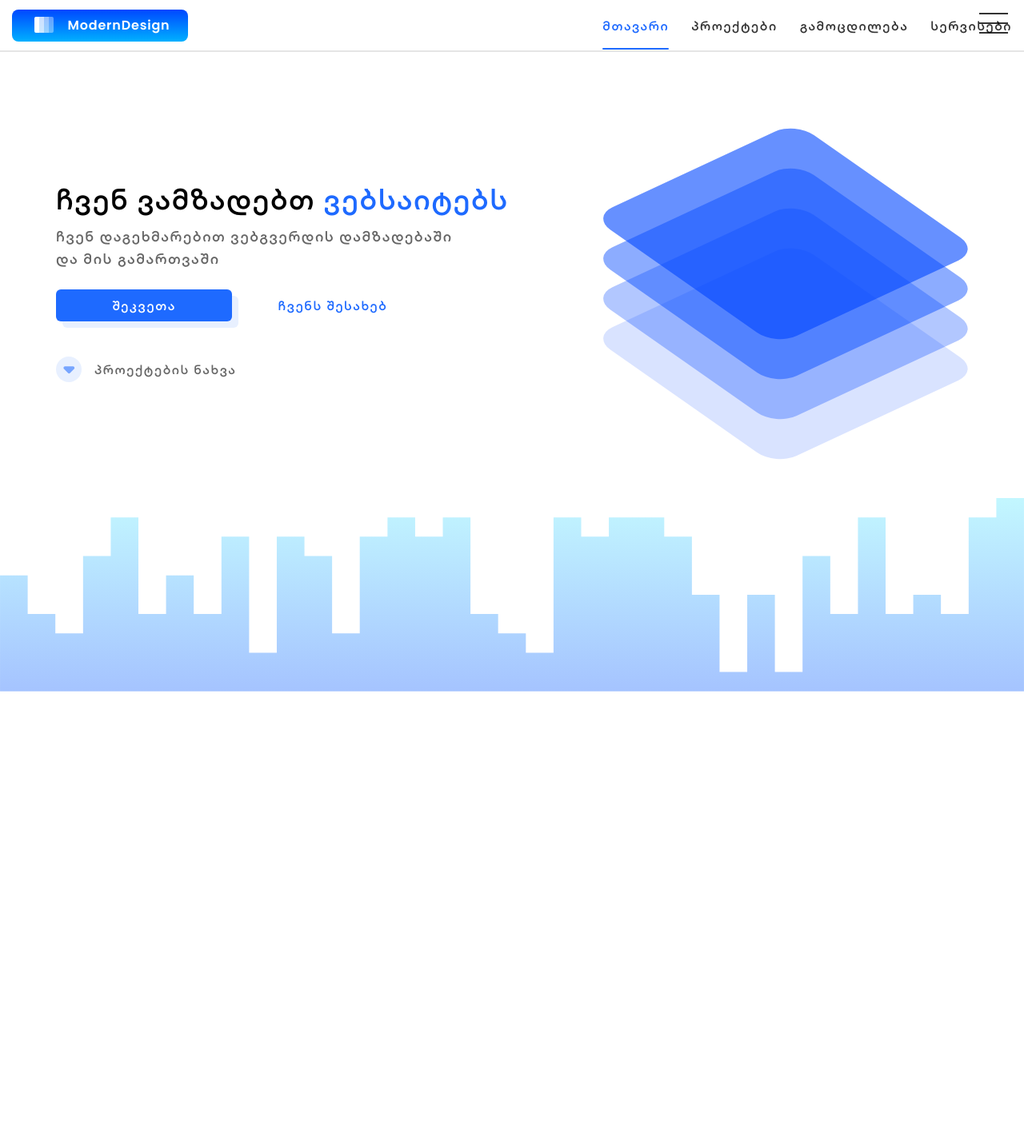
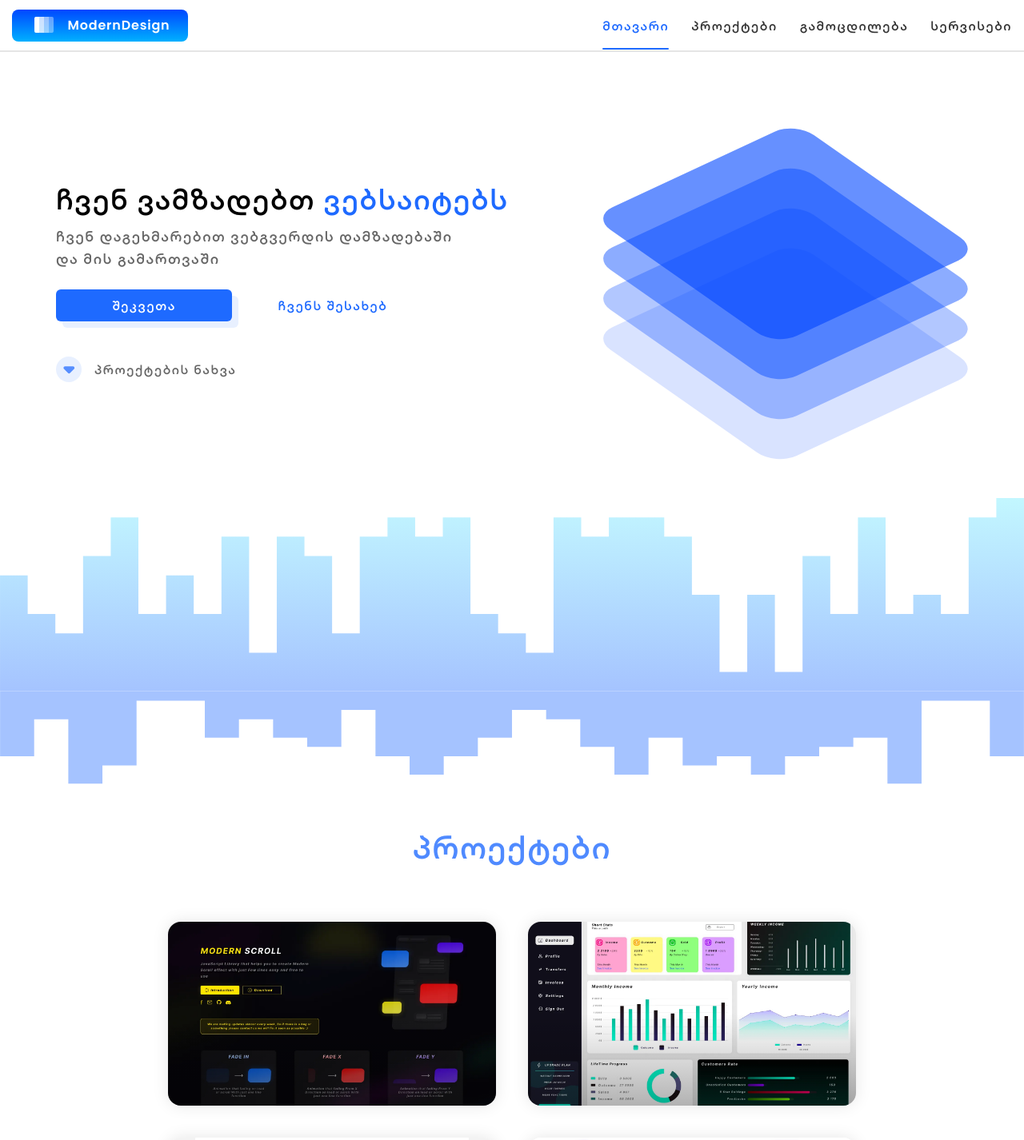
Before and after one commit to ModernDesigners/ModernDesign, a React (Vite) app: page / in a window 1280 px wide. Shown: the top 1426 px of the page at 80% size. Before the commit the page ends 865 px from the top, so only its background shows below. Built offline with nearby package versions, Linux system fonts and the light colour scheme.

Commit message:
Added Projects/Experience Responsive

```diff
--- a/src/App.tsx
+++ b/src/App.tsx
@@ -11,9 +11,9 @@ function App() {
     <>
       <Navbar />
       <Hero />
-      {/* <Projects />
+      <Projects />
       <Experience />
-      <Service />
+      {/* <Service />
       <Contact />
       <Footer />  */}
     </>
--- a/src/components/Navbar.tsx
+++ b/src/components/Navbar.tsx
@@ -14,13 +14,13 @@ export default function Navbar() {
 
   return (
     <nav
-      className={`w-full border-b-2 top-0 border-navLine h-[65px]  z-10 transition-all  bg-white md:fixed md:overflow-hidden md:pb-3 ${
-        isNavbarOpen ? "!h-[410px]" : ""
+      className={`w-full border-b-2 top-0 border-navLine h-[65px]  z-10 transition-all  bg-white md:fixed md:z-50 md:overflow-hidden md:pb-3 ${
+        isNavbarOpen ? "!h-[340px]" : ""
       } `}
     >
       <div
         onClick={() => setIsNavbarOpen((state) => !state)}
-        className=" h-9 aspect-square absolute top-4 right-5 items-center z-30 flex-col gap-[10px] hidden lg:flex md:flex"
+        className=" h-9 aspect-square absolute top-4 right-5  items-center z-30 flex-col gap-[10px] hidden  md:flex"
       >
         <span
           className={`block w-full h-[2px] transition-transform duration-150 bg-mainBlack ${
@@ -44,7 +44,7 @@ export default function Navbar() {
           {IiconBG}
           <p className=" font-main2 text-white tracking-wider">ModernDesign</p>
         </div>
-        <ul className="  inline-flex items-center gap-7 md:flex-col">
+        <ul className="  inline-flex items-center gap-7 md:flex-col md:gap-2">
           {navButtons.map((e, i) => (
             <li
               onClick={() => setIsNavbarOpen(false)}
--- a/src/components/ProjectCard.tsx
+++ b/src/components/ProjectCard.tsx
@@ -1,8 +1,8 @@
 export default function ProjectCard(props: { image: string }) {
   return (
-    <div className=" w-[410px] h-[230px] rounded-2xl shadow-projectCard overflow-hidden flex-shrink-0 relative cursor-pointer flex items-center justify-center [&>img]:hover:scale-110 [&>div]:hover:opacity-0 ">
+    <div className=" w-[410px] h-[230px] sm:h-[200px] sm:w-[100%] rounded-2xl shadow-projectCard overflow-hidden flex-shrink-0 relative cursor-pointer flex items-center justify-center [&>img]:hover:scale-110  [&>div]:hover:opacity-0 ">
       <img
-        className=" transition-transform duration-300 ease-in-out"
+        className="transition-transform duration-300 ease-in-out sm:h-full w-full object-cover"
         src={props.image}
         alt="projectImage"
       />
--- a/src/pages/home/Experience.tsx
+++ b/src/pages/home/Experience.tsx
@@ -17,14 +17,14 @@ export default function Experience() {
           <h1 className="text-white text-2xl pr-8">გამოცდილება</h1>
           <div className="h-1 w-full bg-mainWhite rounded-xl translate-y-[3px]"></div>
         </div>
-        <div className="flex items-center justify-between mt-10">
+        <div className="flex items-center justify-between mt-10 md:w-[90%] md:m-auto md:mt-20">
           <Istar className=" [&>path]:fill-cyanDecor drop-shadow-stars rotate-45 -translate-x-6" />
           <Istar className=" [&>path]:fill-cyanDecor drop-shadow-stars -rotate-45 translate-x-6" />
         </div>
 
-        <div className="flex mt-20">
-          <div className="text-mainWhiteT [&>div>p]:mb-3 [&>div>p]:max-w-[550px] w-[50%] flex flex-col justify-between">
-            <div className="">
+        <div className="flex mt-20 xl:flex-col xl:items-center text-center  ">
+          <div className="text-mainWhiteT [&>div>p]:mb-3 [&>div>p]:max-w-[550px] xl:max-w-full xl:w-full w-[50%] flex flex-col justify-between">
+            <div className="flex flex-col items-center">
               <p>3 წლიანი გამოცდილება ვებ-დეველოპმენტში</p>
               <p>სამუშაო გამოცდილება გუნდურ, სატესტო და რეალურ პროექტებზე.</p>
               <p>
@@ -37,28 +37,28 @@ export default function Experience() {
               </p>
             </div>
 
-            <div className="flex gap-4 flex-col">
-              <div className="flex items-center text-white tracking-widest">
-                <div className=" h-9 aspect-square rounded-full bg-cardBg flex justify-center items-center mr-3 ">
+            <div className="flex gap-4 flex-col xl:items-center xl:mt-20 xl:mb-20">
+              <div className="flex items-center text-white tracking-widest sm:justify-between  w-full">
+                <div className=" h-9 aspect-square rounded-full bg-cardBg flex justify-center items-center mr-3 sm:w-10 ">
                   <Iclock className="[&>path]:stroke-cyanDecor" />
                 </div>
-                სწრაფი მომსახურება
+                <p className=" w-full">სწრაფი მომსახურება</p>
               </div>
-              <div className="flex items-center text-white tracking-widest">
-                <div className=" h-9 aspect-square rounded-full bg-cardBg flex justify-center items-center mr-3 ">
+              <div className="flex items-center text-white tracking-widest sm:justify-between  w-full">
+                <div className=" h-9 aspect-square rounded-full bg-cardBg flex justify-center items-center mr-3 sm:w-10 ">
                   <Istar className="[&>path]:fill-cyanDecor" />
                 </div>
-                ოპტიმიზირებული/სწრაფი პროექტები
+                <p className=" w-full">ოპტიმიზირებული/სწრაფი პროექტები</p>
               </div>
             </div>
           </div>
-          <div className="flex justify-center min-h-full w-[50%]">
-            <div className=" min-w-[90%] w-[550px] bg-cardBg border-2 border-cardBorder rounded-lg py-10 px-16">
+          <div className="flex justify-center min-h-full w-[50%] lg:w-[90%]">
+            <div className=" min-w-[90%] w-[550px] bg-cardBg border-2 border-cardBorder rounded-lg py-10 px-16 sm:px-5">
               <p className="text-center text-white text-lg">
                 ტექნოლოგიები რომლებთანაც გვიმუშავია
               </p>
-              <div className=" w-14 h-[3px] rounded-lg bg-lineWhite mx-auto my-5"></div>
-              <div className="flex flex-wrap justify-center gap-5">
+              <div className=" w-14  h-[3px] rounded-lg bg-lineWhite mx-auto my-5 "></div>
+              <div className="flex flex-wrap justify-center gap-5   ">
                 {TechnologyList.map((e: ITechnology, i: number) => (
                   <LangIcon
                     key={i}
--- a/src/pages/home/Hero.tsx
+++ b/src/pages/home/Hero.tsx
@@ -14,7 +14,7 @@ export default function Hero() {
   return (
     <div className="heroSection relative overflow-hidden">
       <div className="contentContainer">
-        <div className=" flex items-center min-h-screen sm:min-h-full pb-56  sm:flex-col md:mt-[65px] sm:!mt-[130px]  sm:text-center sm:pb-0 ">
+        <div className=" flex items-center min-h-screen sm:min-h-full pb-56  sm:flex-col md:mt-[65px] sm:!mt-[130px]  sm:text-center sm:pb-[160px]">
           <div className=" w-[50%]  flex flex-col gap-6 sm:w-[70%] ">
             <div className="flex flex-col gap-[14px]">
               <p className="text-black text-4xl">
@@ -43,7 +43,7 @@ export default function Hero() {
                 <DecorBlock
                   key={i}
                   col={e[0]}
-                  className="decorBlock animate-dancingBlocks"
+                  className="decorBlock animate-dancingBlocks "
                   style={{
                     top: i * diffBlocks - 200 + "px",
                     animationDelay: i * 200 + "ms",
@@ -54,7 +54,7 @@ export default function Hero() {
           </div>
         </div>
       </div>
-      <Blocks1 className="absolute w-full left-0 bottom-0 pointer-events-none objCurves sm:hidden" />
+      <Blocks1 className="absolute w-full left-0 bottom-0 pointer-events-none objCurves " />
     </div>
   );
 }
--- a/src/pages/home/Projects.tsx
+++ b/src/pages/home/Projects.tsx
@@ -23,9 +23,9 @@ export default function Projects() {
         <h1 className=" text-center text-mainHover text-[40px]">პროექტები</h1>
 
         <div className="flex gap-10 justify-center mt-16 flex-wrap">
-          {ProjectsArray.map((e: IProject, i: number) =>
-            i < 9 ? <ProjectCard key={i} image={e.image} /> : null
-          )}
+          {ProjectsArray.slice(0, 9).map((e: IProject, i: number) => (
+            <ProjectCard key={i} image={e.image} />
+          ))}
         </div>
         <button className="defButton block m-auto mt-10">ყველას ნახვა</button>
       </div>
--- a/tailwind.config.js
+++ b/tailwind.config.js
@@ -57,8 +57,8 @@ export default {
       screens: {
         // "2xl": { max: "1750px" },
         // xl: { max: "1440px" },
-        // xls: { max: "1279px" },
-        // lg: { max: "991px" },
+        xl: { max: "1068px" },
+        lg: { max: "992px" },
         md: { max: "771px" },
         sm: { max: "590px" },
         // sm2: { max: "510px" },
```
